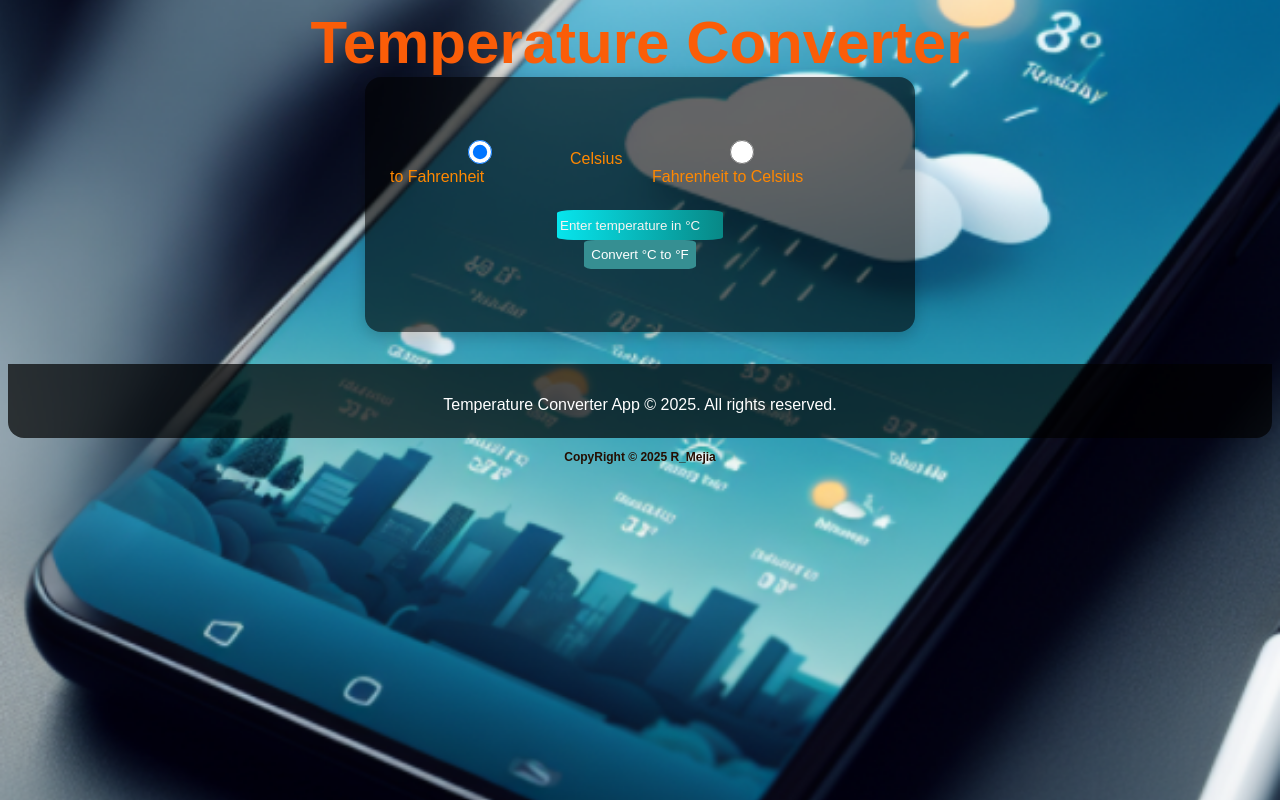
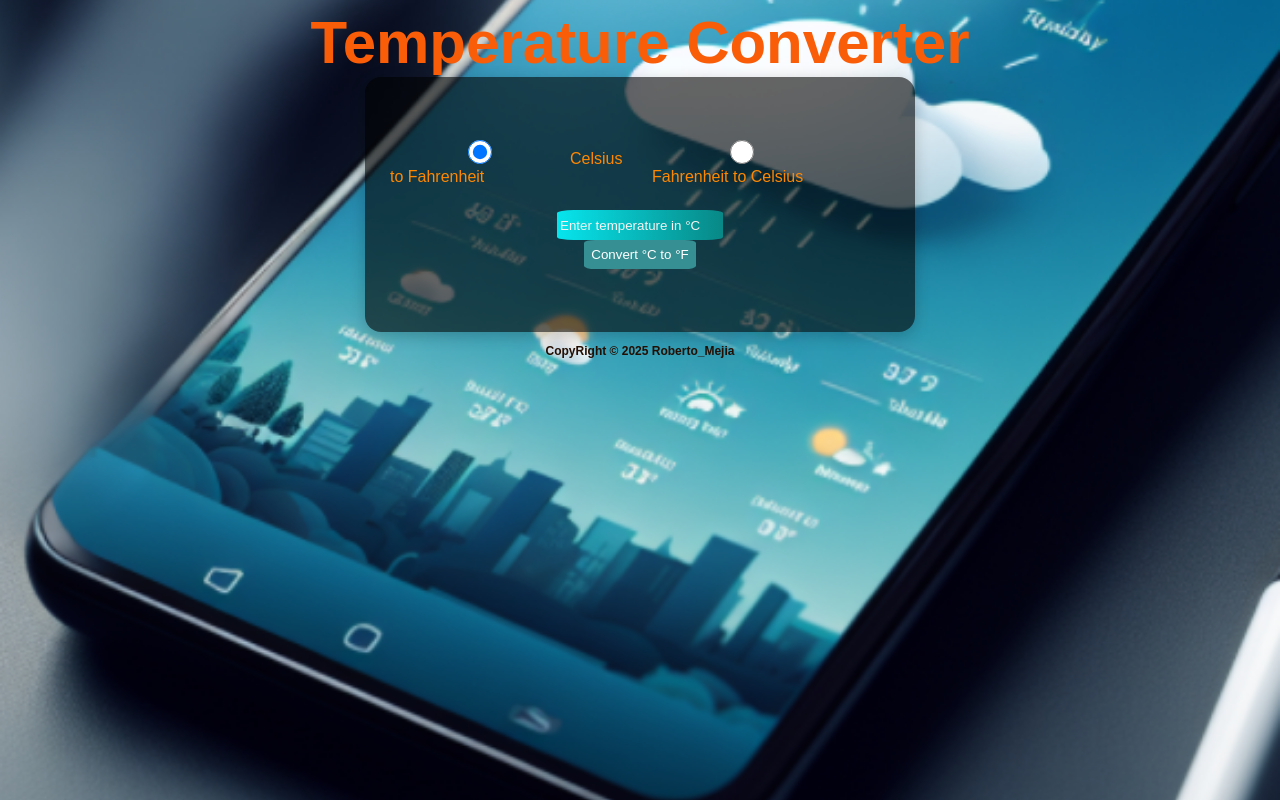
Before and after one commit to R7Mejia/Temperature-Converter, a React (Vite) app: page / in a window 1280 px wide. Built offline with nearby package versions, Linux system fonts and the light colour scheme.

Commit message:
deleted footer

```diff
--- a/src/App.jsx
+++ b/src/App.jsx
@@ -101,7 +101,7 @@ function App() {
           </>
         )}
       </div>
-      <Footer text="Temperature Converter App © 2025. All rights reserved." />
+      {/* <Footer text="Temperature Converter App © 2025. All rights reserved." /> */}
       <CopyRight />
     </>
   )
--- a/src/components/CopyRight.jsx
+++ b/src/components/CopyRight.jsx
@@ -3,7 +3,7 @@ import React from 'react'
 function CopyRight() {
   return (
       <div className='copyright'>
-          <p>CopyRight &copy; {new Date().getFullYear()} R_Mejia</p>
+          <p>CopyRight &copy; {new Date().getFullYear()} Roberto_Mejia</p>
     </div>
   )
 }
--- a/src/components/Footer.jsx
+++ b/src/components/Footer.jsx
@@ -1,12 +1,12 @@
-import React from 'react'
+// import React from 'react'
 
-// Footer now accepts a 'text' prop for custom footer text
-function Footer({ text }) {
-    return (
-        <div className='footer'>
-            <p>{text || 'Footer Content'}</p>
-        </div>
-    )
-}
+// // Footer now accepts a 'text' prop for custom footer text
+// function Footer({ text }) {
+//     return (
+//         <div className='footer'>
+//             <p>{text || 'Footer Content'}</p>
+//         </div>
+//     )
+// }
 
-export default Footer
+// export default Footer
```
